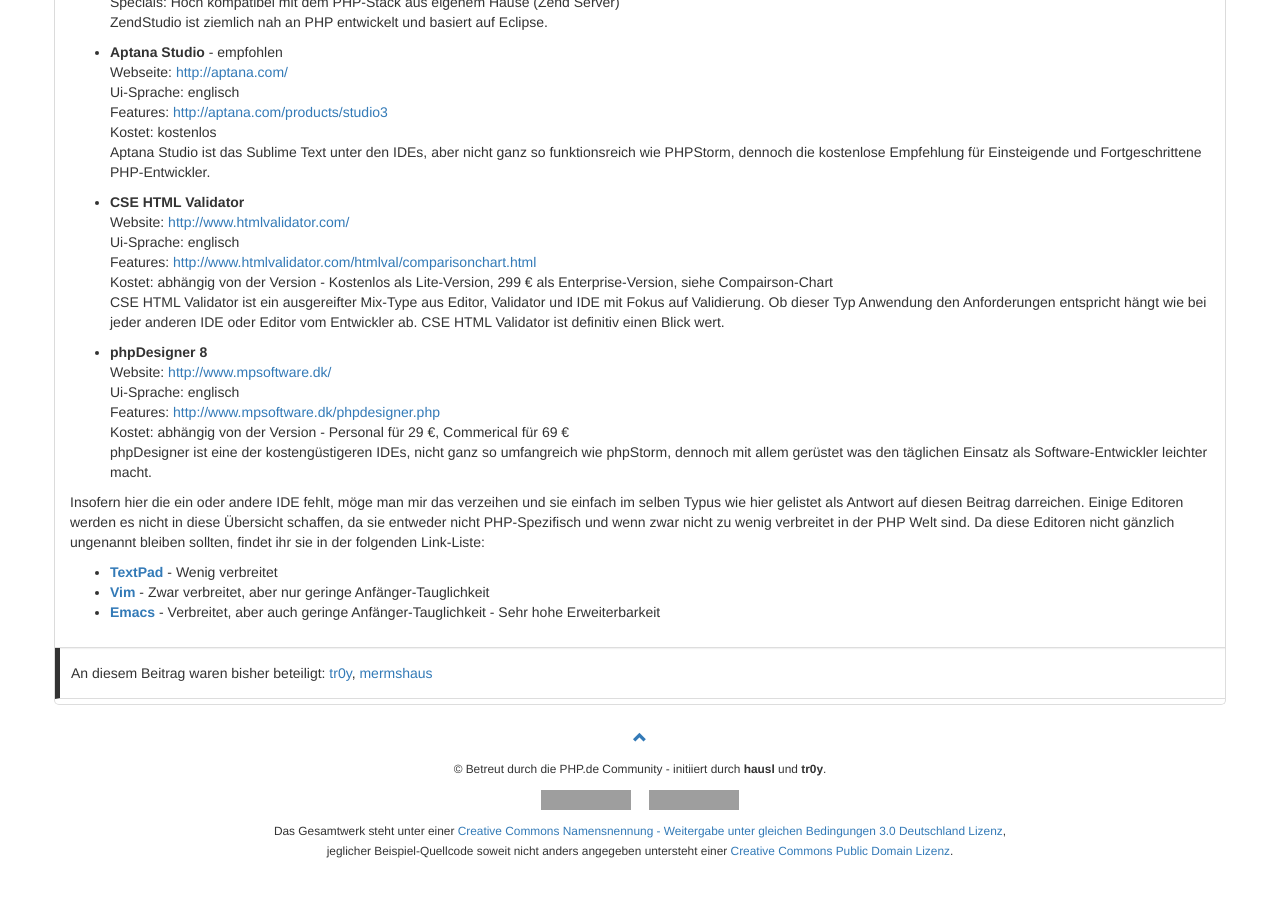
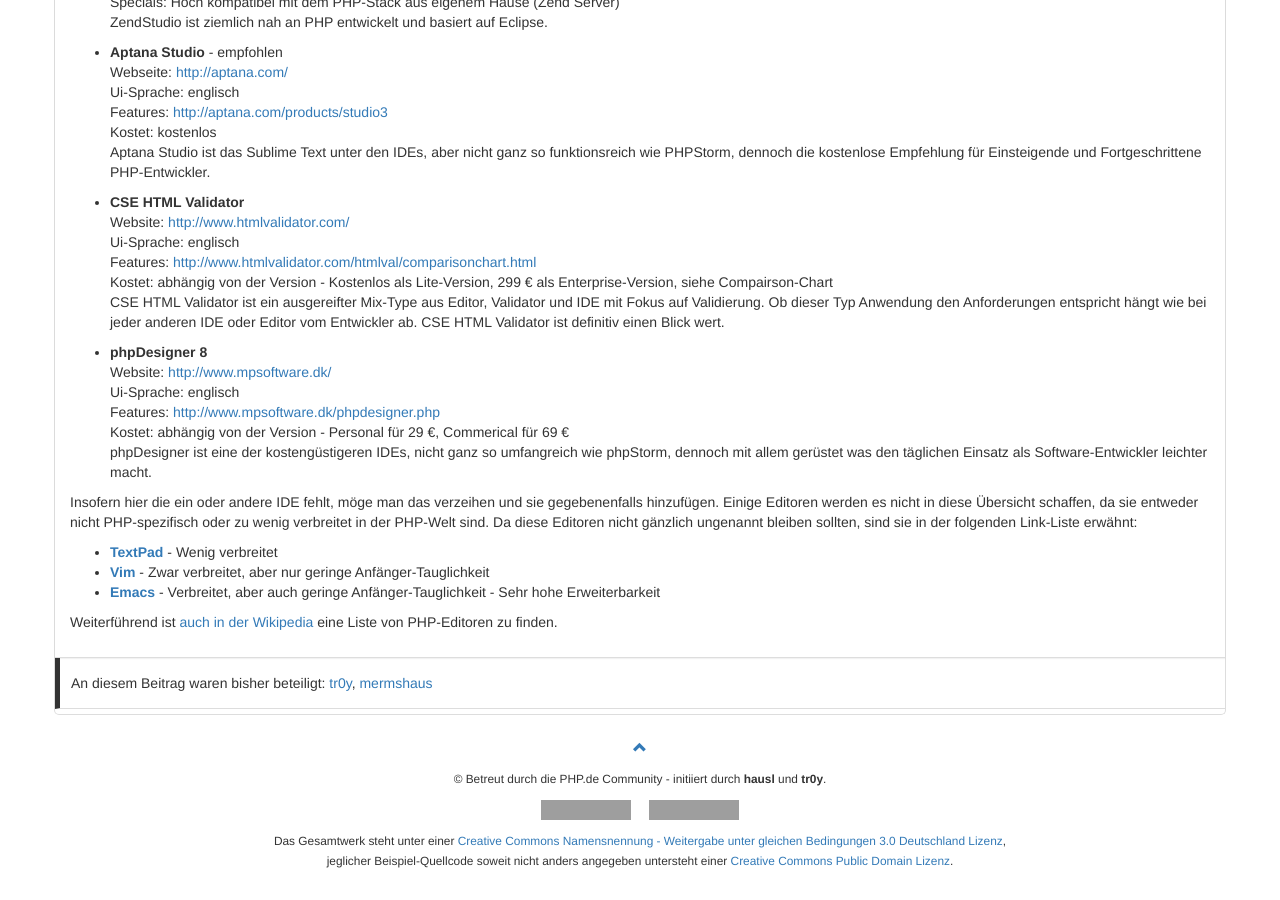
Before and after one commit to php-de/php-de.github.io, a Jekyll site: the page built from introduction/editoren.md, in a window 1280 px wide and 900 px high, scrolled down 2371 px. Built offline with Jekyll 4.4.1, drawn with Linux system fonts in a browser that asks for light colours; nearby versions of some CDN libraries; grey boxes are pictures that could not be loaded.

Commit message:
Editoren - Formulierung, Wiki-Link hinzugefügt

```diff
--- a/introduction/editoren.md
+++ b/introduction/editoren.md
@@ -154,8 +154,10 @@
 
   phpDesigner ist eine der kostengüstigeren IDEs, nicht ganz so umfangreich wie phpStorm, dennoch mit allem gerüstet was den täglichen Einsatz als Software-Entwickler leichter macht.
 
-Insofern hier die ein oder andere IDE fehlt, möge man mir das verzeihen und sie einfach im selben Typus wie hier gelistet als Antwort auf diesen Beitrag darreichen. Einige Editoren werden es nicht in diese Übersicht schaffen, da sie entweder nicht PHP-Spezifisch und wenn zwar nicht zu wenig verbreitet in der PHP Welt sind. Da diese Editoren nicht gänzlich ungenannt bleiben sollten, findet ihr sie in der folgenden Link-Liste:
+Insofern hier die ein oder andere IDE fehlt, möge man das verzeihen und sie gegebenenfalls hinzufügen. Einige Editoren werden es nicht in diese Übersicht schaffen, da sie entweder nicht PHP-spezifisch oder zu wenig verbreitet in der PHP-Welt sind. Da diese Editoren nicht gänzlich ungenannt bleiben sollten, sind sie in der folgenden Link-Liste erwähnt:
 
 - [**TextPad**](http://www.textpad.com/products/textpad/index.html) - Wenig verbreitet
 - [**Vim**](http://www.vim.org/index.php) - Zwar verbreitet, aber nur geringe Anfänger-Tauglichkeit
 - [**Emacs**](http://www.gnu.org/software/emacs/) - Verbreitet, aber auch geringe Anfänger-Tauglichkeit - Sehr hohe Erweiterbarkeit
+
+Weiterführend ist [auch in der Wikipedia](https://en.wikipedia.org/wiki/List_of_PHP_editors) eine Liste von PHP-Editoren zu finden.
```
